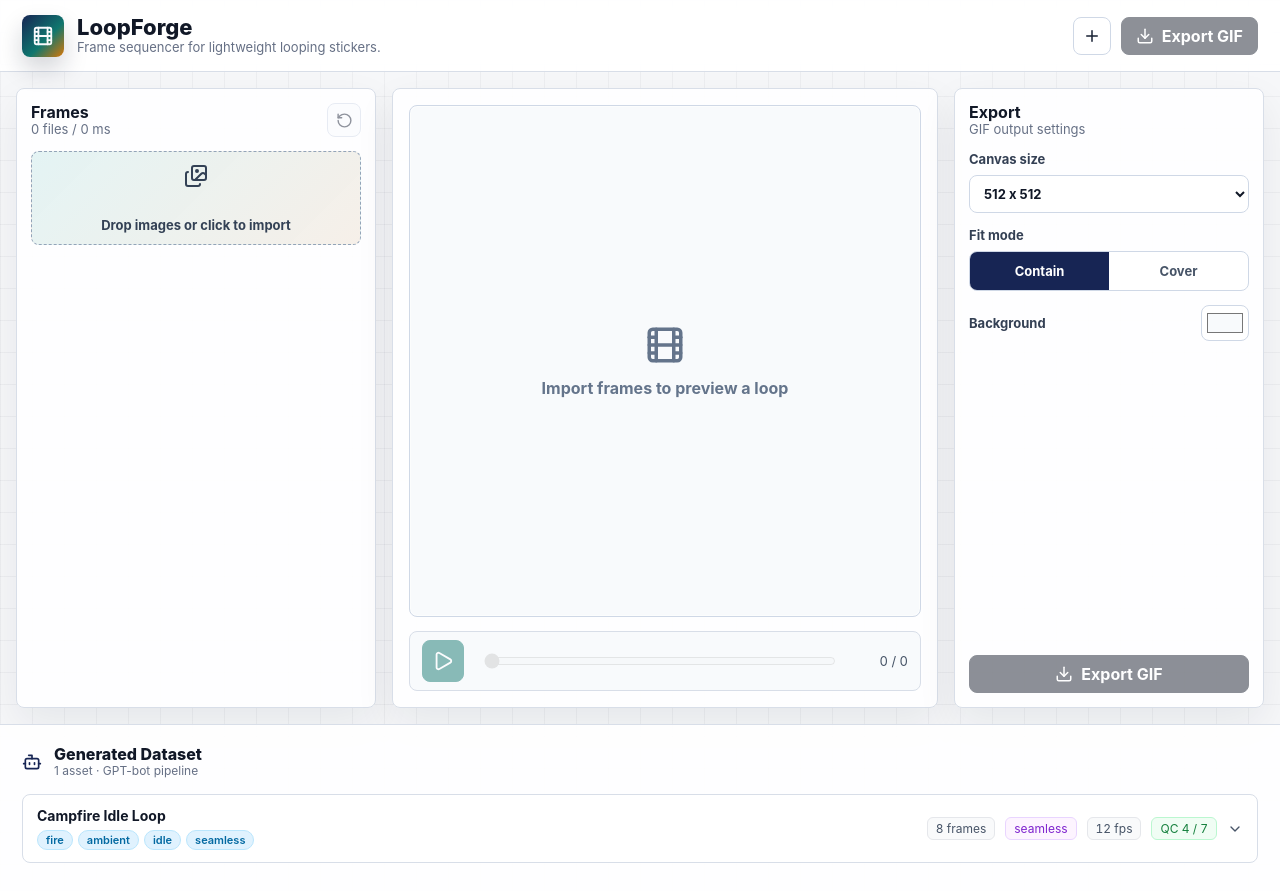
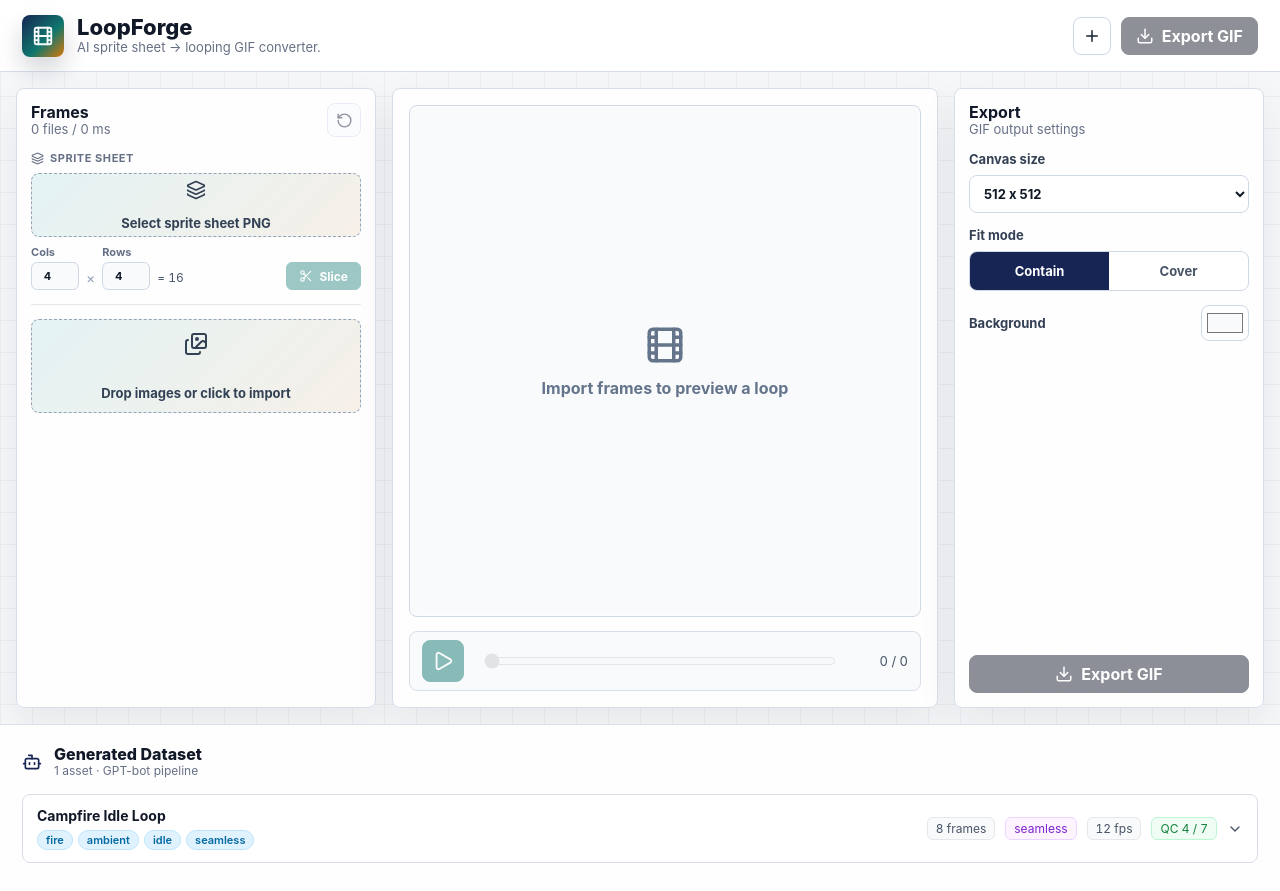
Before and after one commit to okkosk10/loopforge, a React (Vite) app: page / in a window 1280 px wide. Built offline with nearby package versions, Linux system fonts and the light colour scheme.

Commit message:
feat: add sprite sheet import functionality with slicing and preview

```diff
--- a/src/App.css
+++ b/src/App.css
@@ -428,6 +428,117 @@ input:disabled {
   width: 100%;
 }
 
+/* ── Sprite Sheet Import ──────────────────────────────────── */
+
+.sprite-import {
+  display: flex;
+  flex-direction: column;
+  gap: 8px;
+}
+
+.sprite-import-header {
+  display: flex;
+  align-items: center;
+  gap: 6px;
+  font-size: 11px;
+  font-weight: 700;
+  color: #667085;
+  text-transform: uppercase;
+  letter-spacing: 0.05em;
+}
+
+.sprite-drop-zone {
+  min-height: 64px;
+}
+
+.sprite-thumb {
+  max-height: 52px;
+  max-width: 100%;
+  border-radius: 4px;
+  object-fit: contain;
+  image-rendering: pixelated;
+}
+
+.sprite-controls {
+  display: flex;
+  align-items: flex-end;
+  gap: 7px;
+}
+
+.sprite-grid-label {
+  display: flex;
+  flex-direction: column;
+  gap: 3px;
+  font-size: 11px;
+  font-weight: 700;
+  color: #667085;
+}
+
+.sprite-grid-label input {
+  width: 48px;
+  height: 28px;
+  box-sizing: border-box;
+  border: 1px solid #cfd8e6;
+  border-radius: 6px;
+  padding: 0 6px;
+  color: #111827;
+  background: #f8fafc;
+  text-align: center;
+}
+
+.sprite-grid-sep {
+  font-size: 14px;
+  color: #94a3b8;
+  padding-bottom: 4px;
+}
+
+.sprite-frame-count {
+  font-size: 12px;
+  color: #475467;
+  font-variant-numeric: tabular-nums;
+  padding-bottom: 5px;
+  white-space: nowrap;
+}
+
+.slice-button {
+  display: inline-flex;
+  align-items: center;
+  justify-content: center;
+  gap: 6px;
+  margin-left: auto;
+  height: 28px;
+  padding: 0 12px;
+  border-radius: 6px;
+  border: 1px solid #0f766e;
+  background: #0f766e;
+  color: #ffffff;
+  font-size: 12px;
+  font-weight: 700;
+  cursor: pointer;
+  transition:
+    transform 140ms ease,
+    opacity 140ms ease;
+}
+
+.slice-button:hover {
+  opacity: 0.88;
+}
+
+.slice-button:active {
+  transform: translateY(1px);
+}
+
+.slice-button:disabled {
+  cursor: not-allowed;
+  opacity: 0.4;
+}
+
+.section-divider {
+  height: 1px;
+  background: #e5e7eb;
+  flex-shrink: 0;
+}
+
 @media (max-width: 1100px) {
   .workspace {
     grid-template-columns: 320px minmax(0, 1fr);
--- a/src/App.jsx
+++ b/src/App.jsx
@@ -8,10 +8,12 @@ import {
   Download,
   Film,
   Images,
+  Layers,
   Pause,
   Play,
   Plus,
   RotateCcw,
+  Scissors,
   Trash2,
 } from 'lucide-react'
 import { GIFEncoder, applyPalette, quantize } from 'gifenc'
@@ -96,6 +98,39 @@ async function encodeGif(frames, options) {
   return new Blob([gif.bytesView()], { type: 'image/gif' })
 }
 
+async function sliceSpriteSheet(file, cols, rows) {
+  const tempUrl = URL.createObjectURL(file)
+  const image = await loadImage(tempUrl)
+  URL.revokeObjectURL(tempUrl)
+
+  const cellW = Math.floor(image.naturalWidth / cols)
+  const cellH = Math.floor(image.naturalHeight / rows)
+  const canvas = document.createElement('canvas')
+  canvas.width = cellW
+  canvas.height = cellH
+  const ctx = canvas.getContext('2d')
+
+  const result = []
+  let frameIndex = 0
+  for (let row = 0; row < rows; row++) {
+    for (let col = 0; col < cols; col++) {
+      ctx.clearRect(0, 0, cellW, cellH)
+      ctx.drawImage(image, col * cellW, row * cellH, cellW, cellH, 0, 0, cellW, cellH)
+      const blob = await new Promise((resolve) => canvas.toBlob(resolve, 'image/png'))
+      const padded = String(frameIndex + 1).padStart(2, '0')
+      result.push({
+        id: `sprite-${file.name}-${row}-${col}-${crypto.randomUUID()}`,
+        name: `spritesheet-frame-${padded}`,
+        url: URL.createObjectURL(blob),
+        duration: DEFAULT_DURATION,
+        size: blob.size,
+      })
+      frameIndex++
+    }
+  }
+  return result
+}
+
 function App() {
   const [frames, setFrames] = useState([])
   const [activeIndex, setActiveIndex] = useState(0)
@@ -104,7 +139,13 @@ function App() {
   const [exportSize, setExportSize] = useState(DEFAULT_SIZE)
   const [background, setBackground] = useState('#f8fafc')
   const [isExporting, setIsExporting] = useState(false)
+  const [spriteFile, setSpriteFile] = useState(null)
+  const [spriteCols, setSpriteCols] = useState(4)
+  const [spriteRows, setSpriteRows] = useState(4)
+  const [isSlicing, setIsSlicing] = useState(false)
+  const [spritePreviewUrl, setSpritePreviewUrl] = useState(null)
   const fileInputRef = useRef(null)
+  const spriteInputRef = useRef(null)
   const framesRef = useRef([])
 
   const activeFrame = frames[activeIndex] ?? null
@@ -131,6 +172,12 @@ function App() {
       framesRef.current.forEach((frame) => URL.revokeObjectURL(frame.url))
     }
   }, [])
+
+  useEffect(() => {
+    return () => {
+      if (spritePreviewUrl) URL.revokeObjectURL(spritePreviewUrl)
+    }
+  }, [spritePreviewUrl])
 
   function addFiles(fileList) {
     const imageFiles = Array.from(fileList).filter((file) =>
@@ -178,6 +225,26 @@ function App() {
     setIsPlaying(false)
   }
 
+  function handleSpriteFileChange(event) {
+    const file = event.target.files?.[0]
+    if (!file || !file.type.startsWith('image/')) return
+    setSpriteFile(file)
+    setSpritePreviewUrl(URL.createObjectURL(file))
+    event.target.value = ''
+  }
+
+  async function sliceAndImport() {
+    if (!spriteFile || isSlicing) return
+    setIsSlicing(true)
+    try {
+      const sliced = await sliceSpriteSheet(spriteFile, spriteCols, spriteRows)
+      setFrames((current) => [...current, ...sliced])
+      setActiveIndex((index) => (frames.length === 0 ? 0 : index))
+    } finally {
+      setIsSlicing(false)
+    }
+  }
+
   async function exportGif() {
     if (frames.length === 0 || isExporting) return
     setIsExporting(true)
@@ -202,7 +269,7 @@ function App() {
           </div>
           <div>
             <h1>LoopForge</h1>
-            <p>Frame sequencer for lightweight looping stickers.</p>
+            <p>AI sprite sheet → looping GIF converter.</p>
           </div>
         </div>
         <div className="toolbar">
@@ -235,6 +302,13 @@ function App() {
         onChange={(event) => addFiles(event.target.files)}
         hidden
       />
+      <input
+        ref={spriteInputRef}
+        type="file"
+        accept="image/*"
+        onChange={handleSpriteFileChange}
+        hidden
+      />
 
       <section className="workspace">
         <aside className="sidebar" aria-label="Frame list">
@@ -256,6 +330,70 @@ function App() {
               <RotateCcw size={17} />
             </button>
           </div>
+
+          <div className="sprite-import">
+            <div className="sprite-import-header">
+              <Layers size={13} aria-hidden="true" />
+              <span>Sprite Sheet</span>
+            </div>
+            <button
+              className="drop-zone sprite-drop-zone"
+              type="button"
+              onClick={() => spriteInputRef.current?.click()}
+            >
+              {spritePreviewUrl ? (
+                <img
+                  src={spritePreviewUrl}
+                  alt="Sprite sheet preview"
+                  className="sprite-thumb"
+                />
+              ) : (
+                <>
+                  <Layers size={20} />
+                  <span>Select sprite sheet PNG</span>
+                </>
+              )}
+            </button>
+            <div className="sprite-controls">
+              <label className="sprite-grid-label">
+                <span>Cols</span>
+                <input
+                  type="number"
+                  min="1"
+                  max="32"
+                  value={spriteCols}
+                  onChange={(event) =>
+                    setSpriteCols(Math.max(1, Number(event.target.value) || 1))
+                  }
+                />
+              </label>
+              <span className="sprite-grid-sep">×</span>
+              <label className="sprite-grid-label">
+                <span>Rows</span>
+                <input
+                  type="number"
+                  min="1"
+                  max="32"
+                  value={spriteRows}
+                  onChange={(event) =>
+                    setSpriteRows(Math.max(1, Number(event.target.value) || 1))
+                  }
+                />
+              </label>
+              <span className="sprite-frame-count">= {spriteCols * spriteRows}</span>
+              <button
+                className="slice-button"
+                type="button"
+                onClick={sliceAndImport}
+                disabled={!spriteFile || isSlicing}
+              >
+                <Scissors size={14} />
+                {isSlicing ? 'Slicing…' : 'Slice'}
+              </button>
+            </div>
+          </div>
+
+          <div className="section-divider" />
 
           <button
             className="drop-zone"
```
Also changed, not shown: 1 other file (tests, documents, lock files or other folders).
